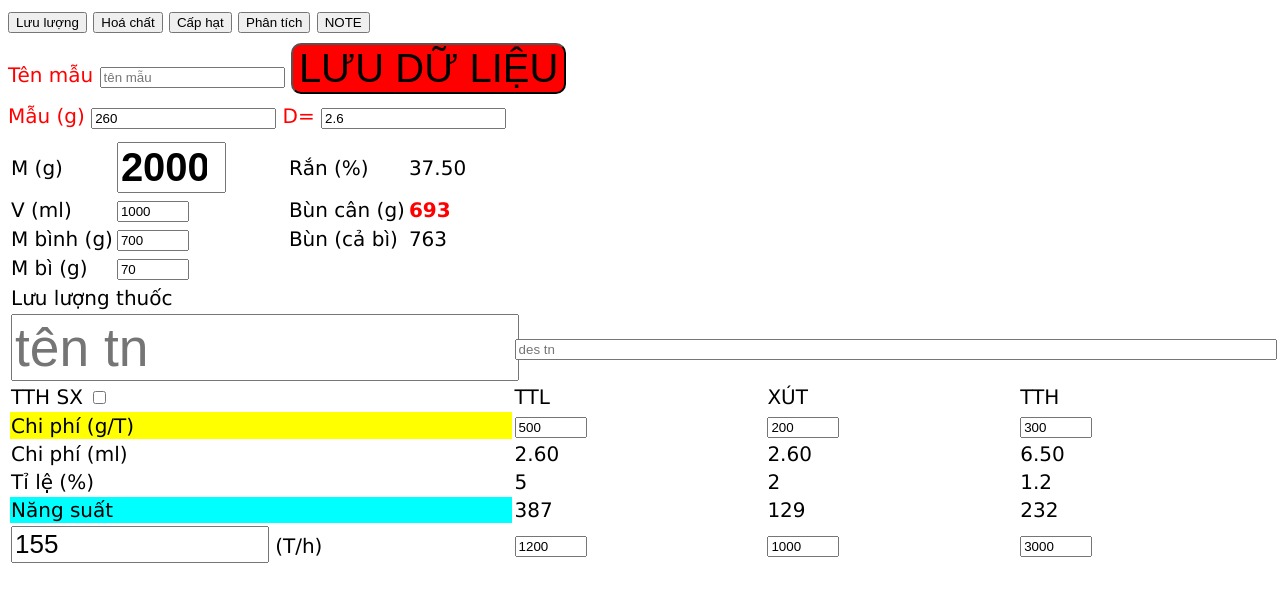
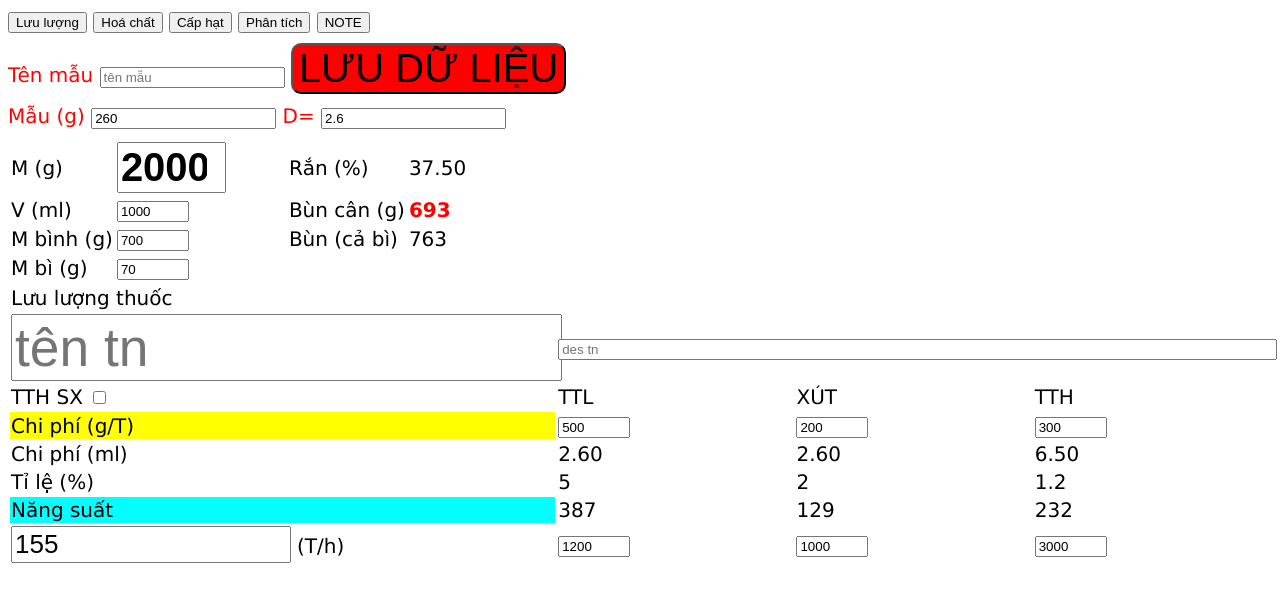
Before and after one commit to konoha-minato/LAB_BNS, a plain HTML site: page index.html in a window 1280 px wide. Drawn offline with Linux system fonts and the light colour scheme.

Commit message:
Update index.html

```diff
--- a/index.html
+++ b/index.html
@@ -50,9 +50,9 @@
       <div class="do-dem">
         <table>
             <colgroup width="30%">
-            <colgroup width="15%">
-            <colgroup width="15%">
-            <colgroup width="15%">
+            <colgroup width="13%">
+            <colgroup width="13%">
+            <colgroup width="13%">
             <tr>
                 <td colspan="4" class="sub" onclick="save_thuoc()">Lưu lượng thuốc</td>
             </tr>
```
